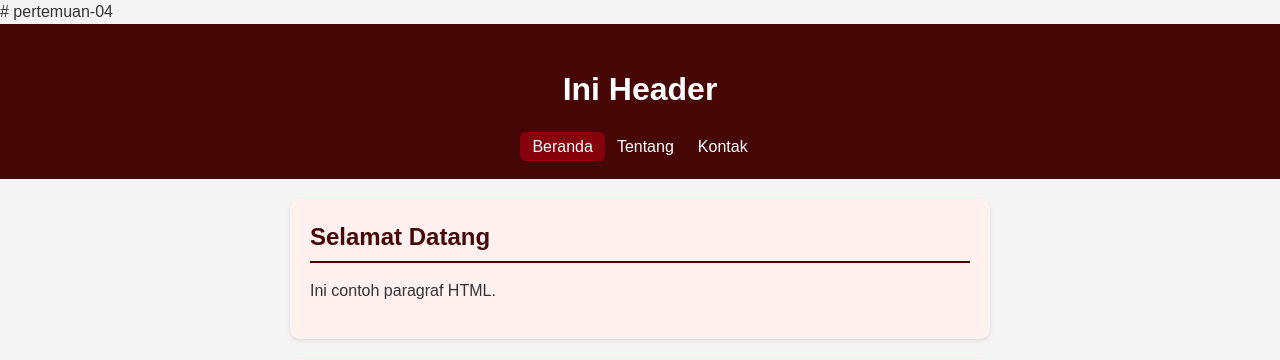
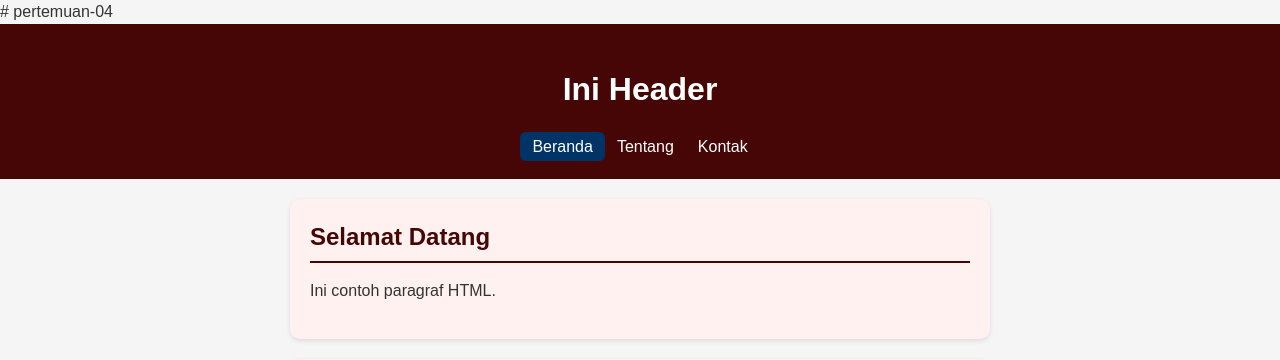
Before and after one commit to Chelsca65/2511500065-PWD-TI1B-2526O, a PHP site: page /pertemuan-04/index.html in a window 1280 px wide, with the pointer over the restyled element. Shown: the top 360 px of the page. Run offline with PHP 8.4, Linux system fonts and the light colour scheme.

Commit message:
styling navigasi

```diff
--- a/pertemuan-04/style.css
+++ b/pertemuan-04/style.css
@@ -64,7 +64,7 @@
         }
 
         header li a:hover {
-            background-color: #85020d;
+            background-color: #003366;
             border-radius: 6px;
             transition: background-color 0.3s ease;
         }
@@ -77,7 +77,7 @@
         }
 
         header li a:active {
-            background-color: #cc04a1;
+            background-color: #f15406;
             transform: translateY(1px);
         }
 
```
